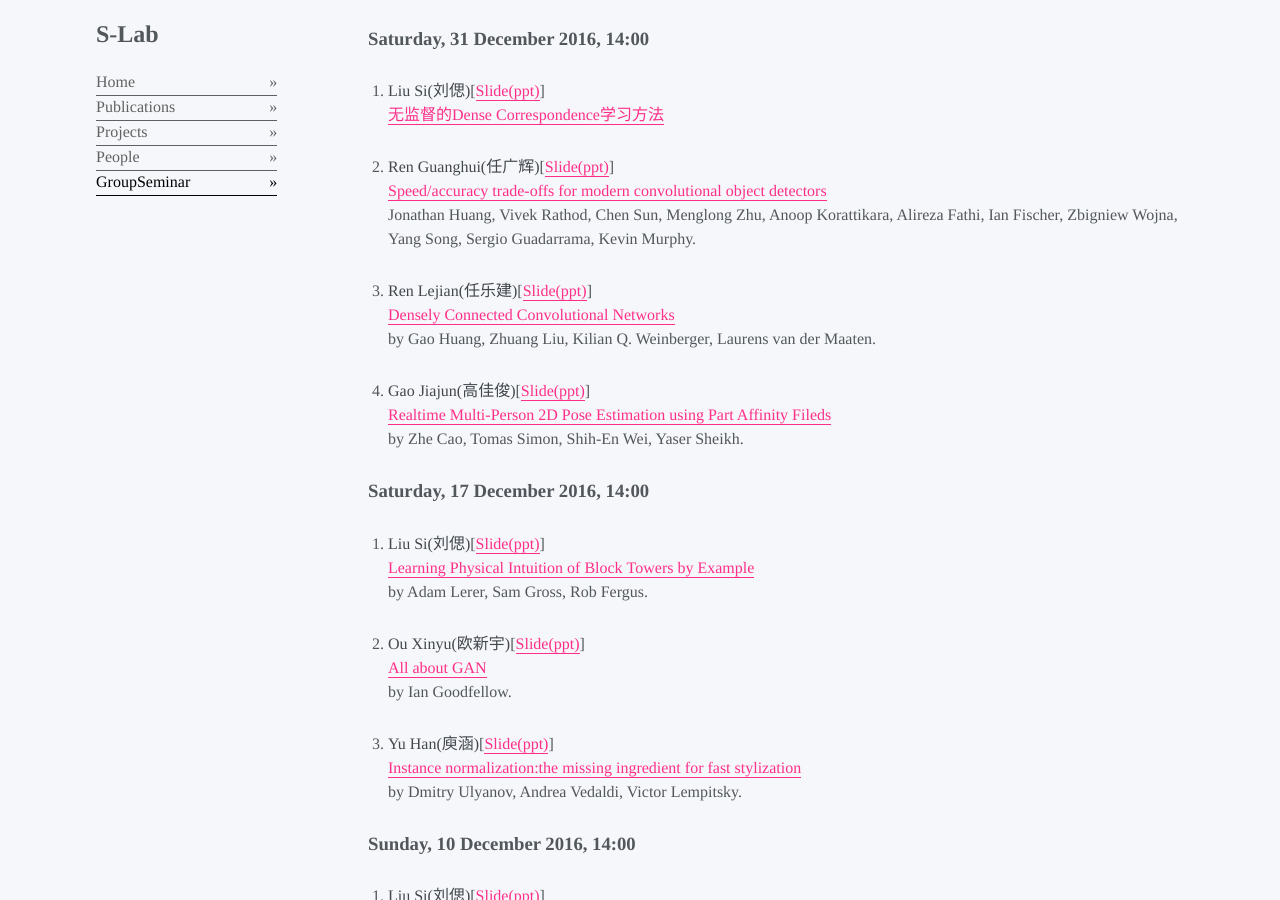
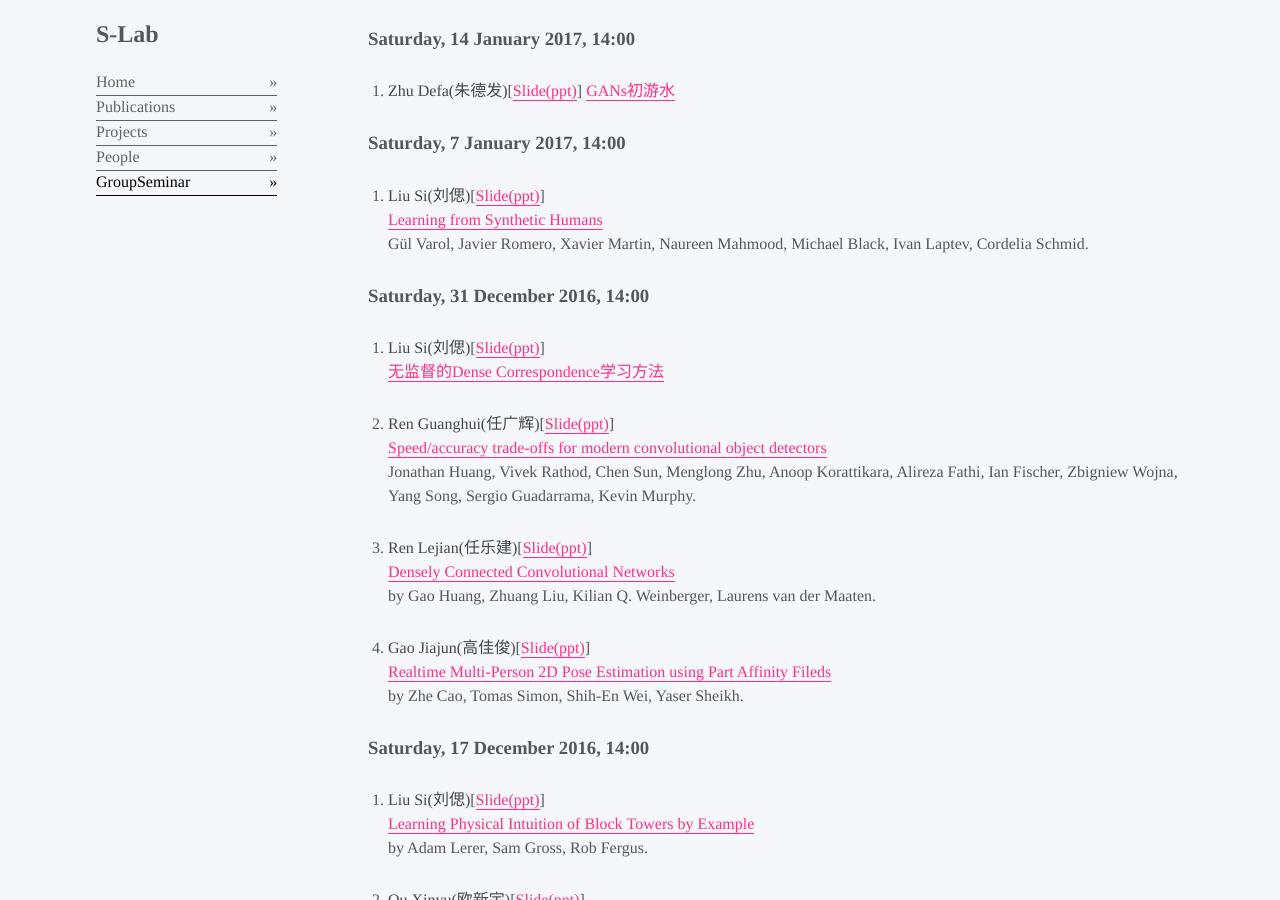
Before and after one commit to siliu-group/siliu-group.github.io, a Jekyll site: the page built from seminar.md, in a window 1280 px wide and 900 px high. Built offline with Jekyll 4.4.1, drawn with Linux system fonts in a browser that asks for light colours; our own code applies the rules of GitHub Pages for plain Markdown files.

Commit message:
add seminar 1-7 1-14

```diff
--- a/seminar.md
+++ b/seminar.md
@@ -2,6 +2,15 @@
 layout: default
 permalink: seminar
 ---
+### Saturday, 14 January 2017, 14:00
+1. **Zhu Defa(朱德发)**[[Slide(ppt)](https://pan.baidu.com/s/1pLvvZeF)]
+[GANs初游水]()
+
+### Saturday, 7 January 2017, 14:00
+1. **Liu Si(刘偲)**[[Slide(ppt)](https://pdfs.semanticscholar.org/6888/f864f9ecb125cc4d33f70ef6c3691b89b360.pdf)]
+[Learning from Synthetic Humans](https://arxiv.org/abs/1701.01370)
+Gül Varol, Javier Romero, Xavier Martin, Naureen Mahmood, Michael Black, Ivan Laptev, Cordelia Schmid.
+
 ### Saturday, 31 December 2016, 14:00
 1. **Liu Si(刘偲)**[[Slide(ppt)](https://pan.baidu.com/s/1qYhLfZY)]
 [无监督的Dense Correspondence学习方法]()
```
